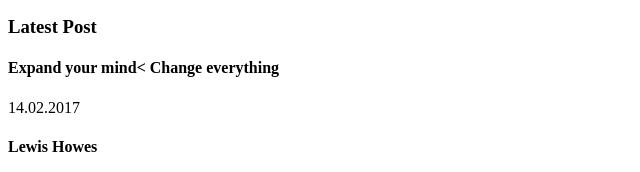
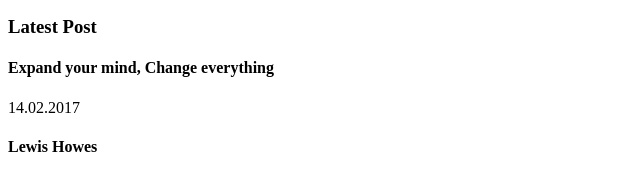
Before and after one commit to Chadyyy/Prelim_Term-project, a plain HTML site: page term project/index.html in a window 1280 px wide. Shown: the part 9143-9315 px from the top of the page, 0-640 px from the left. Drawn offline with Linux system fonts and the light colour scheme.

Commit message:
added pinaka final
.

```diff
--- a/term project/index.html
+++ b/term project/index.html
@@ -162,7 +162,7 @@
     </div>
     <div id="blog">
         <h3>Latest Post</h3>
-        <h4>Expand your mind< Change everything</h4>
+        <h4>Expand your mind, Change everything</h4>
                 <p>14.02.2017</p>
         <h4>Lewis Howes</h4>
                 <p>14.02.2017</p>
```
